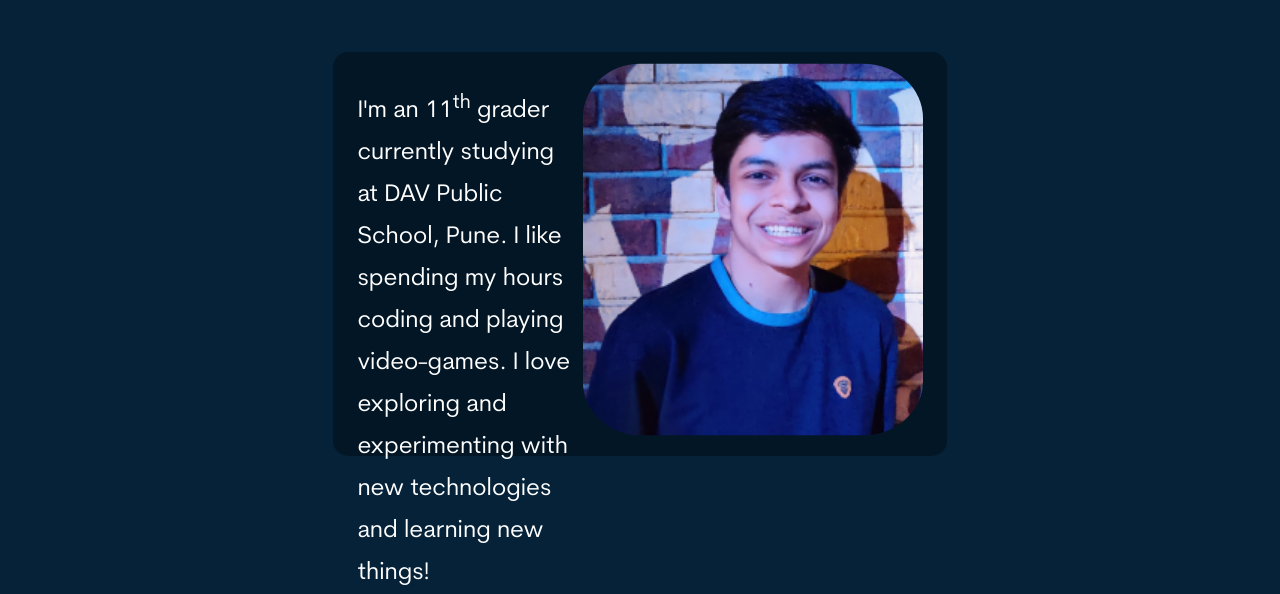
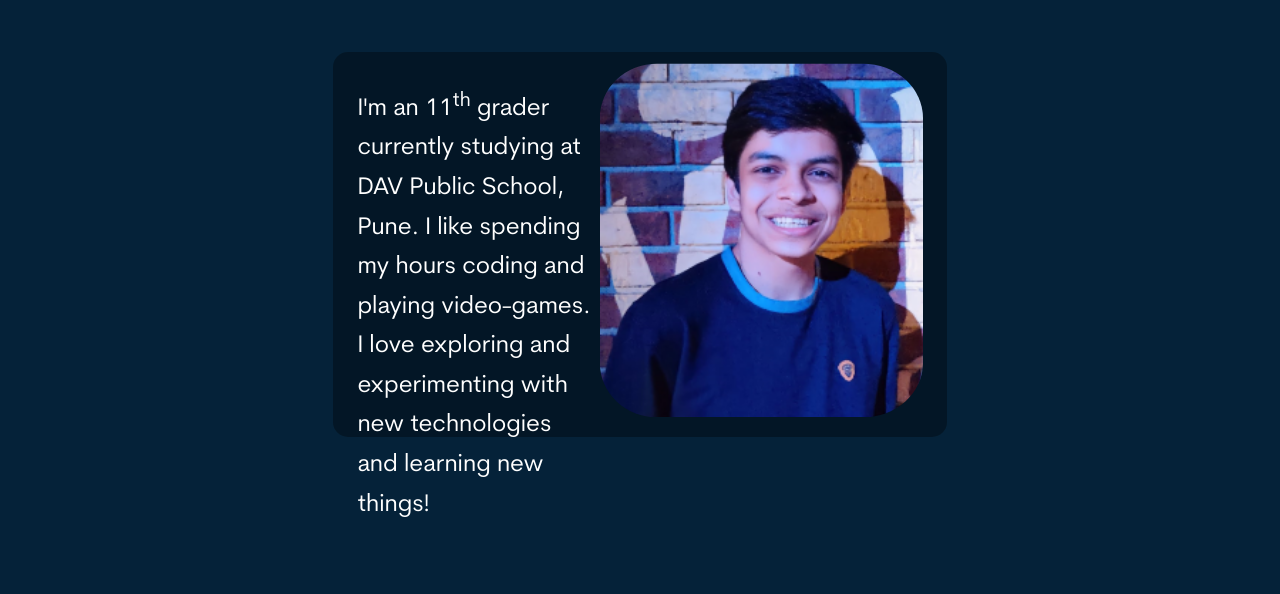
Before and after one commit to AyushMahajan06/ayushmahajan06.github.io, a plain HTML site: page index.html in a window 1280 px wide. Shown: the part 218-812 px from the top of the page. Drawn offline with Linux system fonts and the light colour scheme.

Commit message:
Update styles.css

```diff
--- a/styles.css
+++ b/styles.css
@@ -99,7 +99,7 @@ a:active { text-decoration: none; }
   padding-bottom: 0.5%;
   font-family:'Cerebri-Regular';
   font-size: x-large;
-  line-height: 175%;
+  line-height: 165%;
 }
 
 #about-pic{
```
